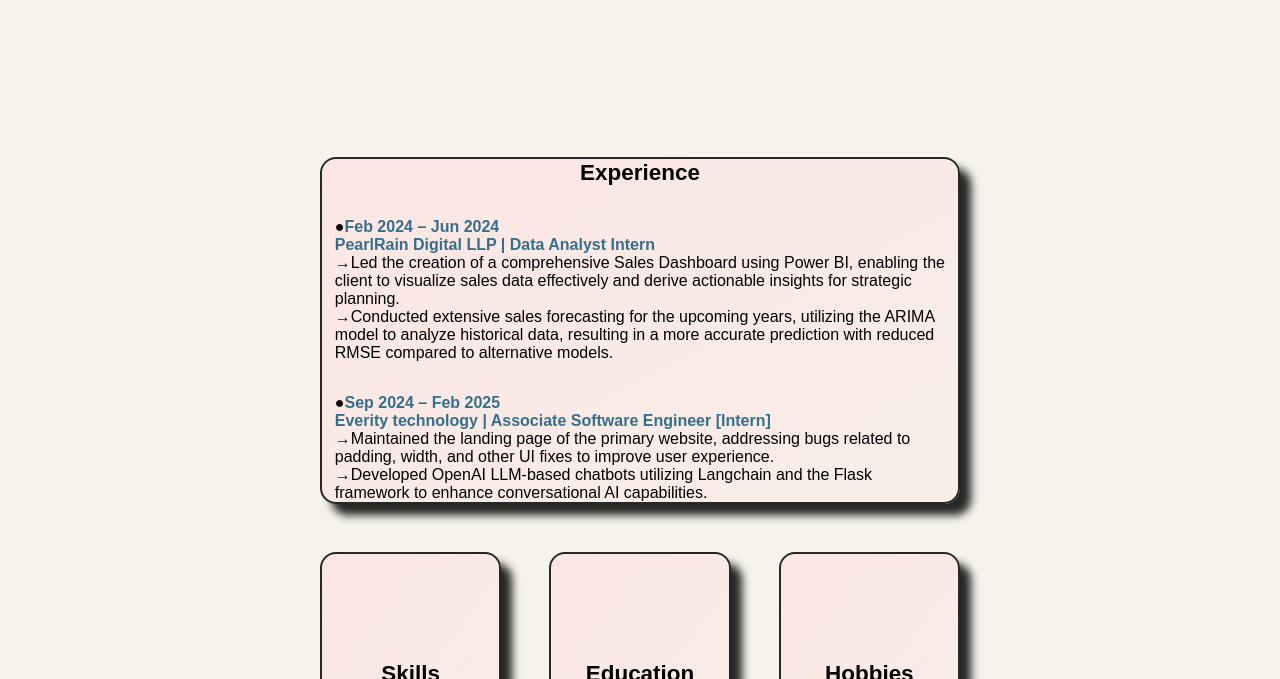
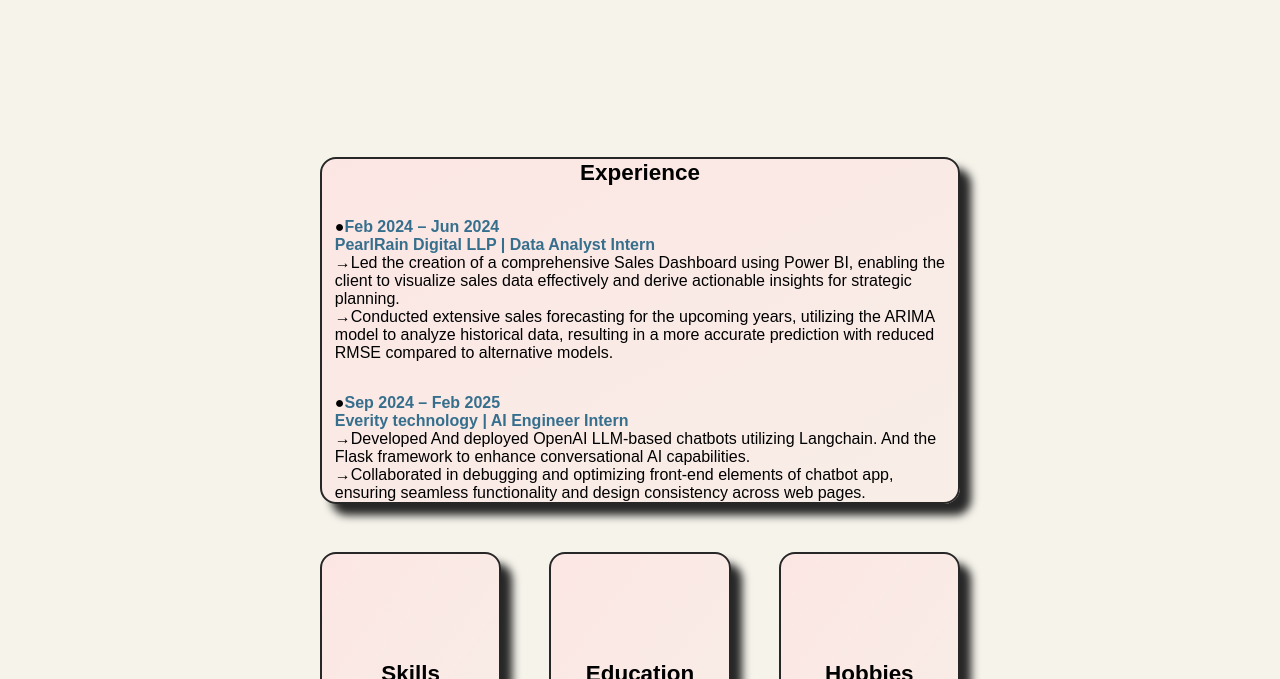
Before and after one commit to HarshNarayan2022/Portfolio, a plain HTML site: page index.html in a window 1280 px wide. Both pictures are taken after a click on the element "Experience". Shown: the part 998-1677 px from the top of the page. Drawn offline with nearby package versions, Linux system fonts and the light colour scheme.

Commit message:
Update index.html
experience change

```diff
--- a/index.html
+++ b/index.html
@@ -87,11 +87,11 @@
                         model to analyze historical data, resulting in a more accurate prediction with reduced
                         RMSE compared to alternative models.
                     </p>
-                    <p>●<span>Sep 2024 – Feb 2025 <br> Everity technology | Associate Software Engineer [Intern]</span><br>→Maintained the landing page of the primary website, addressing bugs related to
-                        padding, width, and other UI fixes to improve user experience.
+                    <p>●<span>Sep 2024 – Feb 2025 <br> Everity technology | AI Engineer Intern </span><br>→Developed And deployed OpenAI LLM-based chatbots utilizing Langchain. And the
+                        Flask framework to enhance conversational AI capabilities.
                      <br>
-                        →Developed OpenAI LLM-based chatbots utilizing Langchain and the Flask framework to
-                        enhance conversational AI capabilities.
+                        →Collaborated in debugging and optimizing front-end elements of chatbot app, ensuring
+                        seamless functionality and design consistency across web pages.
                     </p>
 
                 </div>
```
